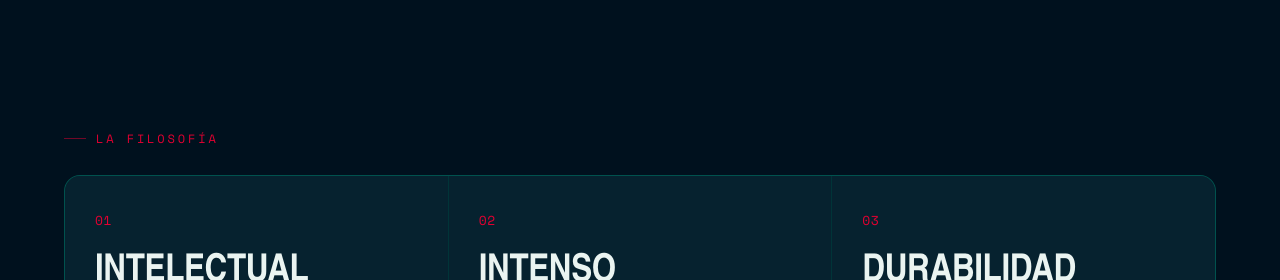
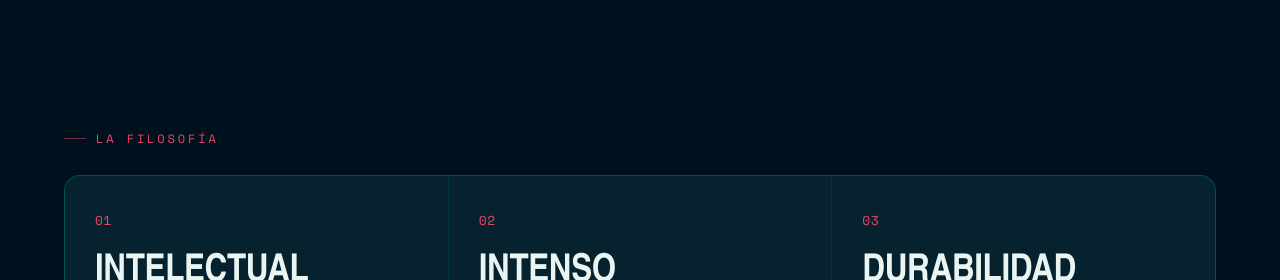
Before and after one commit to jonbojorquezr/STRIDE, a Next.js app: page /endure in a window 1280 px wide. Shown: the part 900-1180 px from the top of the page. Built offline with nearby package versions, Linux system fonts and the light colour scheme; a web font is replaced by a local one.

Commit message:
style(design): lighten division color on dark philosophy sections for small-text contrast

```diff
--- a/app/division.css
+++ b/app/division.css
@@ -43,8 +43,9 @@
 .dphil-card { background: var(--paper); padding: 34px 30px 40px; }
 .dark .dphil-card { background: var(--card); }
 .dphil-n { color: var(--c-ink); display: block; margin-bottom: 26px; font-size: 13px; }
-/* Sobre Azul Nocturno el número usa el color brillante de la línea, no el ink */
-.dark .dphil-n { color: var(--c); }
+/* Sobre Azul Nocturno el color de línea se aclara para sostener contraste
+   (el rojo de Endure sobre night queda corto si se usa puro) */
+.dark .dphil-n, .dphil.dark .eyebrow { color: color-mix(in srgb, var(--c) 72%, #fff) !important; }
 .dphil-card h3 { font-family: var(--font-display); font-stretch: 80%; text-transform: uppercase; font-size: clamp(28px, 3vw, 40px); margin: 0 0 12px; letter-spacing: -.01em; }
 .dphil-card .lede { font-size: 15px; }
 @media (max-width: 820px) { .dphil-grid { grid-template-columns: 1fr; } }
```
